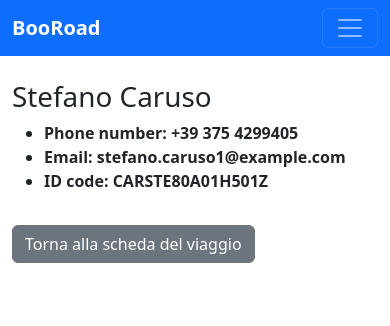
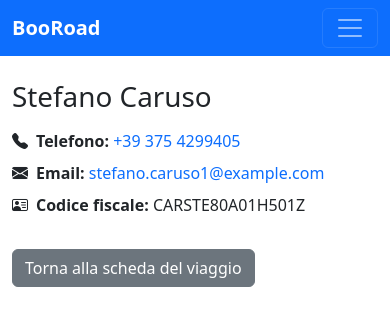
Before and after one commit to AndreaCatapano/react-prototipo-team-2, a React (Vite) app: page /users/1 in a window 390 px wide. Shown: the top 326 px of the page. Built offline with nearby package versions, Linux system fonts and the light colour scheme.

Commit message:
- Made guide email and phone number clickable using mailto: and tel: - Added Bootstrap Icons for name, email, phone, and travel fields - Enhanced visual consistency with other detail pages - Styled "Back to trip" link with icon

```diff
--- a/package.json
+++ b/package.json
@@ -11,6 +11,7 @@
   },
   "dependencies": {
     "bootstrap": "^5.3.6",
+    "bootstrap-icons": "^1.13.1",
     "react": "^19.1.0",
     "react-dom": "^19.1.0",
     "react-router-dom": "^7.6.0"
--- a/src/main.jsx
+++ b/src/main.jsx
@@ -2,6 +2,8 @@
 import { createRoot } from "react-dom/client";
 import "./index.css";
 import App from "./App.jsx";
+import 'bootstrap-icons/font/bootstrap-icons.css';
+
 
 //css bootstrap
 import "bootstrap/dist/css/bootstrap.min.css";
--- a/src/pages/GuideDetailPage.jsx
+++ b/src/pages/GuideDetailPage.jsx
@@ -36,21 +36,41 @@
         {guide ? (
           <div className="guide-info-card">
             <div className="guide-info-item">
-              <span className="guide-label">Nome:</span>
+              <span className="guide-label">
+                <i className="bi bi-person-fill me-2"></i>
+                Nome:
+              </span>
               <span className="guide-value">
                 {guide.firstName} {guide.lastName}
               </span>
             </div>
             <div className="guide-info-item">
-              <span className="guide-label">Email:</span>
-              <span className="guide-value">{guide.email}</span>
+              <span className="guide-label">
+                <i className="bi bi-envelope-fill me-2"></i>
+                Email:
+              </span>
+              <span className="guide-value">
+                <a href={`mailto:${guide.email}`} className="text-decoration-none">
+                  {guide.email}
+                </a>
+              </span>
             </div>
             <div className="guide-info-item">
-              <span className="guide-label">Telefono:</span>
-              <span className="guide-value">{guide.phone}</span>
+              <span className="guide-label">
+                <i className="bi bi-telephone-fill me-2"></i>
+                Telefono:
+              </span>
+              <span className="guide-value">
+                <a href={`tel:${guide.phone}`} className="text-decoration-none">
+                  {guide.phone}
+                </a>
+              </span>
             </div>
             <div className="guide-info-item">
-              <span className="guide-label">Viaggio:</span>
+              <span className="guide-label">
+                <i className="bi bi-geo-alt-fill me-2"></i>
+                Viaggio:
+              </span>
               <span className="guide-value">
                 {travel ? travel.packageName : "Nessun viaggio associato"}
               </span>
@@ -62,7 +82,8 @@
           </div>
         )}
 
-        <Link to={`/trips/${id}`} className="back-button">
+        <Link to={`/trips/${id}`} className="back-button mt-4 d-inline-block">
+          <i className="bi bi-arrow-left me-2"></i>
           Torna ai dettagli del viaggio
         </Link>
       </div>
--- a/src/pages/UserDetailPage.jsx
+++ b/src/pages/UserDetailPage.jsx
@@ -2,13 +2,21 @@
 import userDataDemo from "../data/userDataDemo";
 
 // Pagina di dettaglio utente
-function UserDetailPage({}) {
+function UserDetailPage() {
   const { id } = useParams();
 
-  // filteriing user by id
+  // Filtering user by id
   const user = userDataDemo.filter((user) => user.id == id);
 
-  // user destructure
+  if (!user.length) {
+    return (
+      <div className="container py-4">
+        <h2>Utente non trovato</h2>
+      </div>
+    );
+  }
+
+  // User destructuring
   const { firstName, lastName, phone, email, fiscalCode, tripId } = user[0];
 
   return (
@@ -16,15 +24,34 @@
       <h1>
         {firstName} {lastName}
       </h1>
-      <ul>
-        <li>
-          <strong>Phone number: {phone}</strong>
+
+      <ul className="list-unstyled mt-3">
+        <li className="mb-2">
+          <strong>
+            <i className="bi bi-telephone-fill me-2"></i>
+            Telefono:
+          </strong>{" "}
+          <a href={`tel:${phone}`} className="text-decoration-none">
+            {phone}
+          </a>
         </li>
-        <li>
-          <strong>Email: {email}</strong>
+
+        <li className="mb-2">
+          <strong>
+            <i className="bi bi-envelope-fill me-2"></i>
+            Email:
+          </strong>{" "}
+          <a href={`mailto:${email}`} className="text-decoration-none">
+            {email}
+          </a>
         </li>
-        <li>
-          <strong>ID code: {fiscalCode}</strong>
+
+        <li className="mb-2">
+          <strong>
+            <i className="bi bi-person-vcard me-2"></i>
+            Codice fiscale:
+          </strong>{" "}
+          {fiscalCode}
         </li>
       </ul>
 
```
Also changed, not shown: 1 other file (tests, documents, lock files or other folders).
